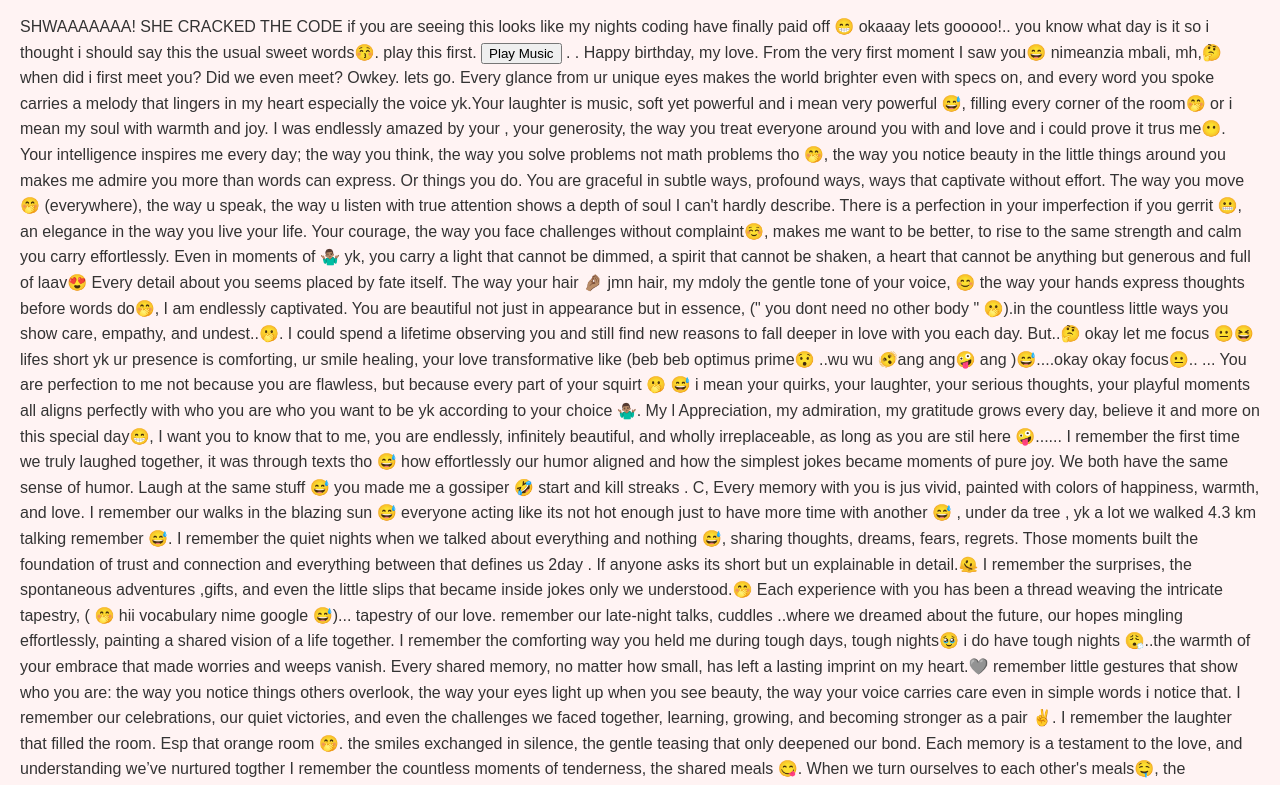
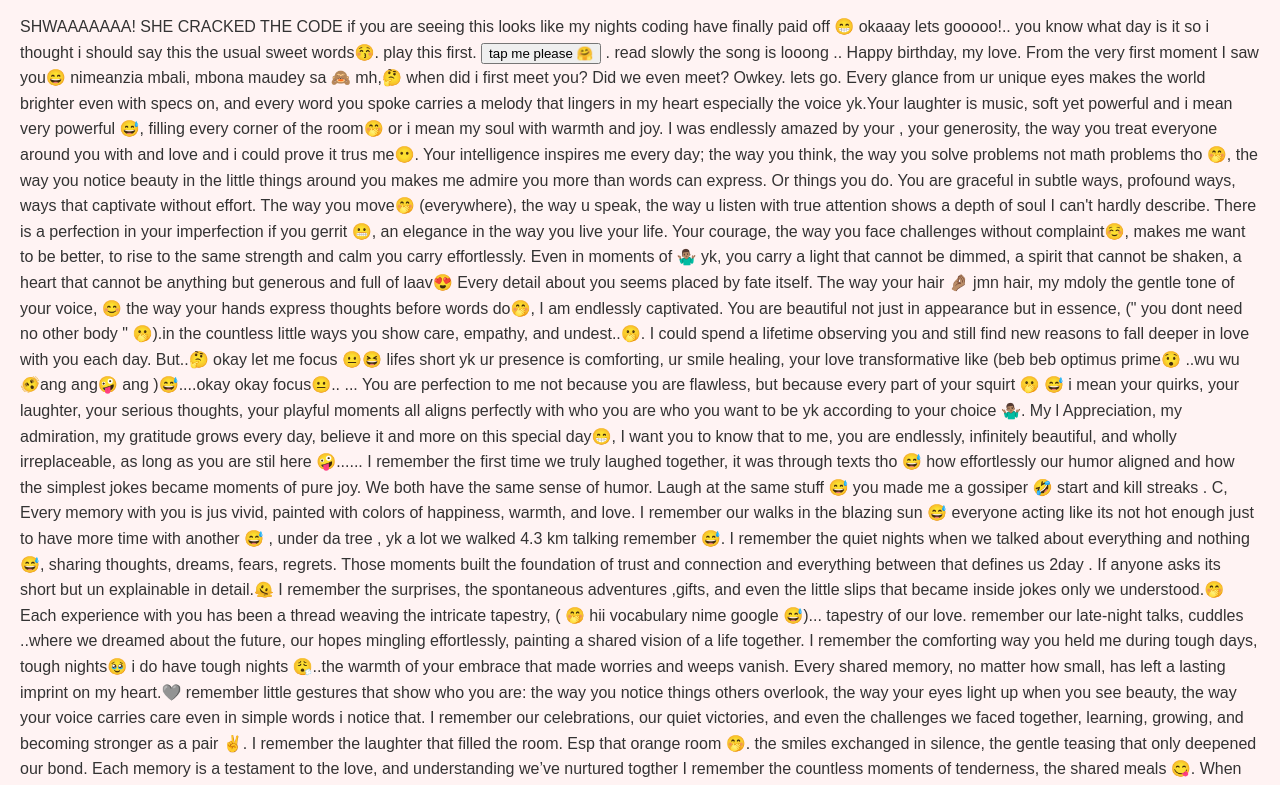
Before and after one commit to Drjosh-alt/2710, a plain HTML site: page index.html in a window 1280 px wide. Shown: the part 80-865 px from the top of the page. Drawn offline with Linux system fonts and the light colour scheme.

Commit message:
index.html

```diff
--- a/index.html
+++ b/index.html
@@ -20,13 +20,15 @@ body { font-family: Arial, sans-serif; margin: 20px; background-color: #fff3f3;
   if you are seeing this looks like my nights coding have finally paid off 😁
   okaaay lets gooooo!.. you know what day is it  so i thought i should say this the usual sweet words😚.
 play this first.
-  <button onclick="document.getElementById('birthdayAudio').play()">Play Music</button>
+
+  <button onclick="document.getElementById('birthdayAudio').play()"> tap me please 🤗 </button>
 <audio id="birthdayAudio" loop>
   <source src="2710%20birthday.mp3" type="audio/mpeg">
 </audio> .
-  .
 
-  Happy birthday, my love. From the very first moment I saw you😄 nimeanzia mbali, mh,🤔 when did i first meet you? Did we even meet? Owkey. lets go. Every glance from ur unique eyes makes the world brighter even with specs on, and every word you spoke carries a melody that lingers in my heart especially the voice yk.Your laughter is music, soft yet powerful and i mean very powerful 😅, filling every corner of the room🤭 or i mean  my soul with warmth and joy. I was endlessly amazed by your , your generosity, the way you treat everyone around you with and love and i could prove it trus me😶. Your intelligence inspires me every day; the way you think, the way you solve problems not math problems tho 🤭, the way you notice beauty in the little things around you makes me admire you more than words can express. Or things you do.
+  read slowly the song is looong ..
+
+  Happy birthday, my love. From the very first moment I saw you😄 nimeanzia mbali,  mbona maudey sa 🙈 mh,🤔 when did i first meet you? Did we even meet? Owkey. lets go. Every glance from ur unique eyes makes the world brighter even with specs on, and every word you spoke carries a melody that lingers in my heart especially the voice yk.Your laughter is music, soft yet powerful and i mean very powerful 😅, filling every corner of the room🤭 or i mean  my soul with warmth and joy. I was endlessly amazed by your , your generosity, the way you treat everyone around you with and love and i could prove it trus me😶. Your intelligence inspires me every day; the way you think, the way you solve problems not math problems tho 🤭, the way you notice beauty in the little things around you makes me admire you more than words can express. Or things you do.
 You are graceful in subtle ways, profound ways, ways that captivate without effort. The way you move🤭  (everywhere), the way u speak, the way u listen with true attention shows a depth of soul I can't hardly describe. There is a perfection in your imperfection if you gerrit 😬, an elegance in the way you live your life. Your courage, the way you face challenges without complaint☺️, makes me want to be better, to rise to the same strength and calm you carry effortlessly. Even in moments of 🤷🏽‍♂️ yk, you carry a light that cannot be dimmed, a spirit that cannot be shaken, a heart that cannot be anything but generous and full of laav😍
 Every detail about you seems placed by fate itself.  The way your hair 🤌🏽 jmn hair, my mdoly  the gentle tone of your voice, 😊 the way your hands express thoughts before words do🤭, I am endlessly captivated. You are beautiful not just in appearance but in essence, (" you dont need no other body " 🫢).in the countless little ways you show care, empathy, and undest..🫢. I could spend a lifetime observing you and still find new reasons to fall deeper in love with you each day. But..🤔   okay let me focus 😐😆 lifes short yk
 
```
